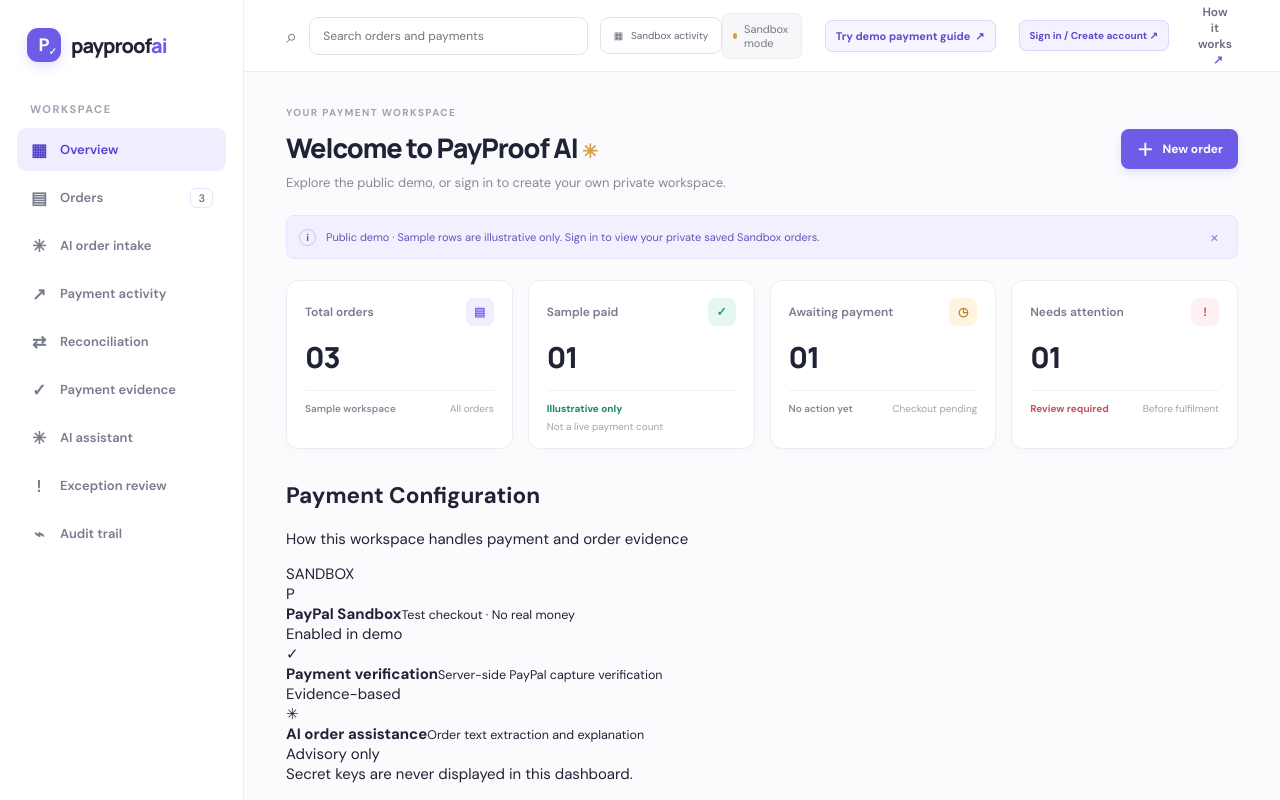
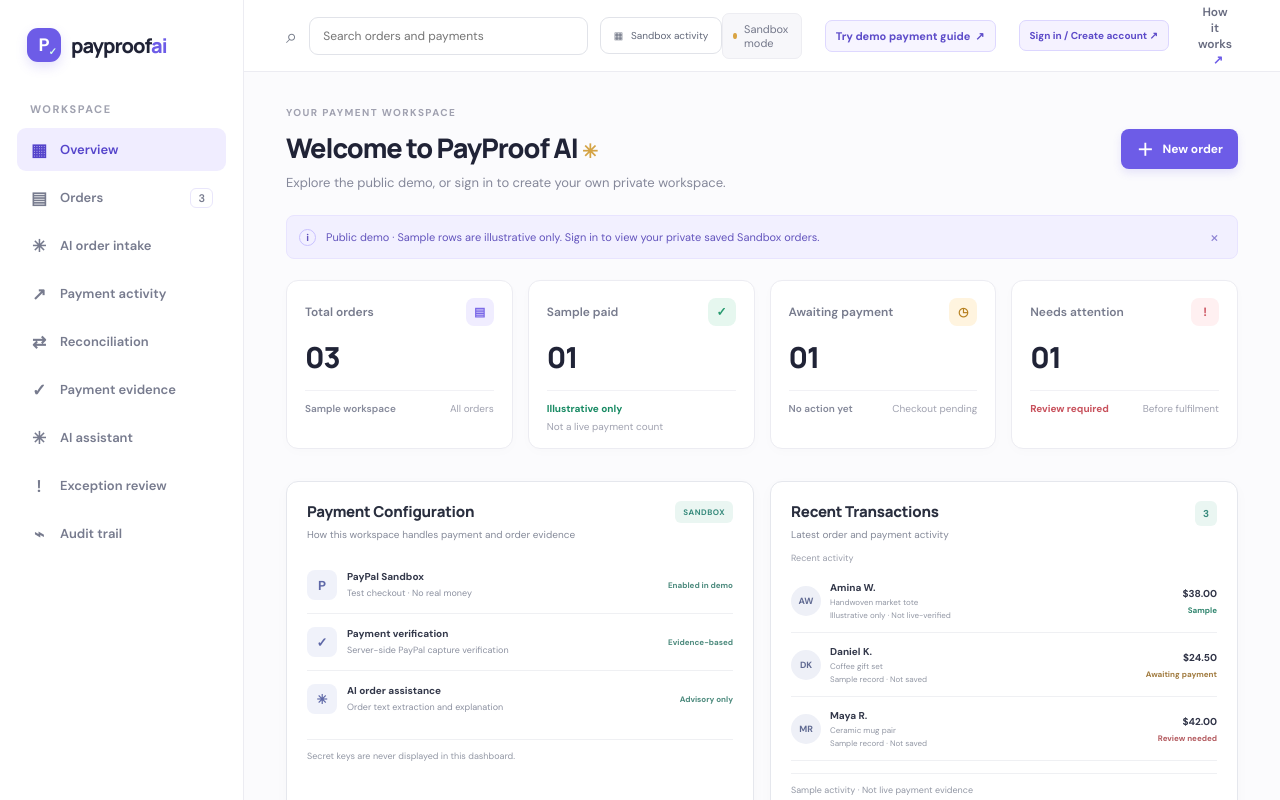
Before and after one commit to Moana-star/payproof-ai, a Next.js app: page / in a window 1280 px wide. Shown: the top 800 px of the page. Built offline with nearby package versions, Linux system fonts and the light colour scheme; no server answers.

Commit message:
Style dashboard payment configuration and recent transactions panels

```diff
--- a/app/globals.css
+++ b/app/globals.css
@@ -418,3 +418,33 @@ body{font-size:15px}
 .order-form-actions .secondary-button{background:#f5fbfa;border:1px solid #6da99f;color:#438f85}
 .order-form-customer-note{margin:16px 0 0;text-align:center;font-size:10px;line-height:1.5;color:#999daa}
 @media(max-width:600px){.dashboard-search{gap:7px}.dashboard-date{font-size:9px;padding:10px 8px}.order-form-reference{padding:24px 18px}.order-form-reference .order-flow-form label{font-size:13px}.order-form-reference .order-flow-form textarea{min-height:125px}}
+
+/* Dashboard composition aligned to the supplied VoltPay reference, branded for PayProof AI. */
+.dashboard-reference-panels{display:grid;grid-template-columns:minmax(0,1fr) minmax(0,1fr);gap:16px;margin:20px 0 26px}
+.dashboard-config-card,.dashboard-transactions-card{min-width:0;background:#fff;border:1px solid #e5e7ed;border-radius:12px;padding:19px 20px;box-shadow:0 4px 15px rgba(31,37,56,.025)}
+.dashboard-panel-heading{display:flex;align-items:flex-start;justify-content:space-between;gap:12px;margin-bottom:15px}
+.dashboard-panel-heading h2{font:800 15px Manrope,sans-serif;letter-spacing:-.25px;margin:0 0 5px;color:#292e3e}
+.dashboard-panel-heading p{font-size:10px;color:#858a99;margin:0;line-height:1.5}
+.config-status,.transaction-count{flex:none;border-radius:6px;padding:6px 8px;font-size:8px;font-weight:800;letter-spacing:.5px;background:#eaf6f2;color:#388b7d}
+.transaction-count{font-size:10px;letter-spacing:0}
+.config-row{display:flex;align-items:center;gap:10px;padding:13px 0;border-bottom:1px solid #eff0f3}
+.config-row:last-of-type{border-bottom:0}
+.config-symbol{width:30px;height:30px;display:grid;place-items:center;flex:none;border-radius:8px;background:#f0f2fa;color:#5e68a7;font-size:13px;font-weight:800}
+.config-row>div{display:grid;gap:4px;min-width:0;flex:1}
+.config-row strong{font-size:10px;color:#33384a}
+.config-row small{font-size:9px;color:#8c91a0;line-height:1.4}
+.config-indicator{font-size:8px;font-weight:750;color:#4c8a7d;text-align:right}
+.config-safe-note,.dashboard-sample-note{font-size:9px;color:#9297a4;line-height:1.5;margin:12px 0 0;padding-top:10px;border-top:1px solid #eff0f3}
+.dashboard-transaction-search-note{font-size:9px;color:#999daa;margin:-5px 0 5px}
+.dashboard-transaction-row{display:flex;align-items:center;justify-content:space-between;gap:12px;padding:12px 0;border-bottom:1px solid #eff0f3}
+.dashboard-transaction-person{display:flex;align-items:center;gap:9px;min-width:0}
+.dashboard-transaction-avatar{width:30px;height:30px;flex:none;display:grid;place-items:center;border-radius:50%;background:#eef0f7;color:#606a92;font-size:9px;font-weight:800}
+.dashboard-transaction-person>div{display:grid;gap:3px;min-width:0}
+.dashboard-transaction-person strong{font-size:10px;color:#33384a}
+.dashboard-transaction-person small{font-size:8px;color:#9297a4;white-space:nowrap;overflow:hidden;text-overflow:ellipsis;max-width:190px}
+.dashboard-transaction-amount{display:grid;justify-items:end;gap:5px;flex:none}
+.dashboard-transaction-amount strong{font-size:10px;color:#303447}
+.dashboard-transaction-amount span{font-size:8px;font-weight:750}
+.transaction-paid{color:#31866f}.transaction-review{color:#b45b60}.transaction-pending{color:#a17b3f}
+.dashboard-empty{font-size:10px;color:#9297a4;padding:20px 0;text-align:center}
+@media(max-width:850px){.dashboard-reference-panels{grid-template-columns:1fr}}
```
